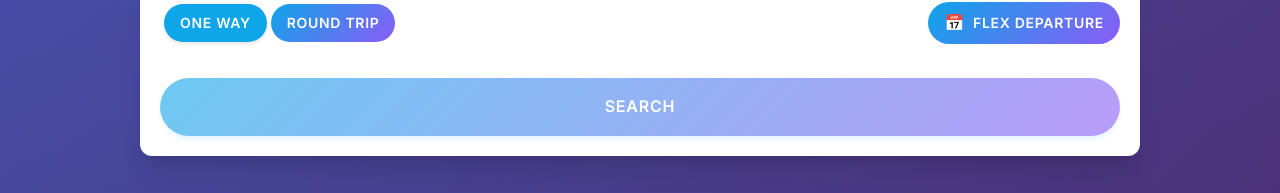
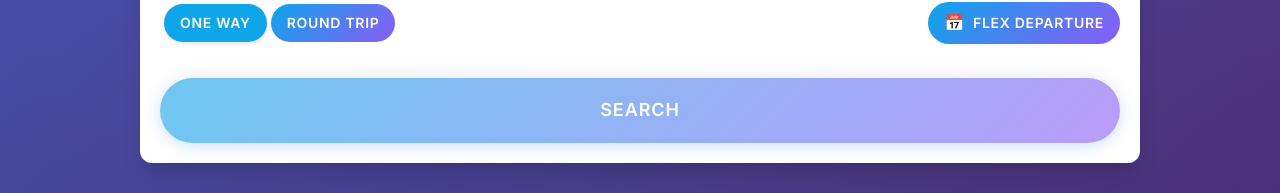
Before and after one commit to rimvel/rff, a Next.js app: page / in a window 1280 px wide. Shown: the part 342-535 px from the top of the page. Built offline with nearby package versions, Linux system fonts and the light colour scheme; no server answers.

Commit message:
UI: Enhance Search button visibility with stronger gradient and glow

```diff
--- a/app/globals.css
+++ b/app/globals.css
@@ -561,23 +561,25 @@ body {
 
 .search-button-compact {
   grid-column: 1 / -1;
-  background: var(--primary);
+  background: linear-gradient(135deg, var(--primary) 0%, var(--secondary) 100%);
   color: white;
   border: none;
-  padding: 1rem;
+  padding: 1.125rem;
   border-radius: 9999px;
-  font-weight: 600;
-  font-size: 1rem;
+  font-weight: 700;
+  font-size: 1.125rem;
+  text-transform: uppercase;
+  letter-spacing: 0.05em;
   cursor: pointer;
-  transition: all 0.2s ease;
-  margin-top: 0.5rem;
-  box-shadow: 0 4px 6px -1px rgba(14, 165, 233, 0.2);
+  transition: all 0.3s cubic-bezier(0.4, 0, 0.2, 1);
+  margin-top: 1rem;
+  box-shadow: 0 4px 15px -3px rgba(14, 165, 233, 0.4), 0 0 20px rgba(139, 92, 246, 0.2);
 }
 
 .search-button-compact:hover:not(:disabled) {
-  background: var(--primary-dark);
-  transform: translateY(-1px);
-  box-shadow: 0 6px 8px -1px rgba(14, 165, 233, 0.3);
+  transform: translateY(-2px) scale(1.01);
+  box-shadow: 0 10px 25px -5px rgba(14, 165, 233, 0.5), 0 0 30px rgba(139, 92, 246, 0.3);
+  filter: brightness(1.1);
 }
 
 .search-button-compact:disabled {
```
